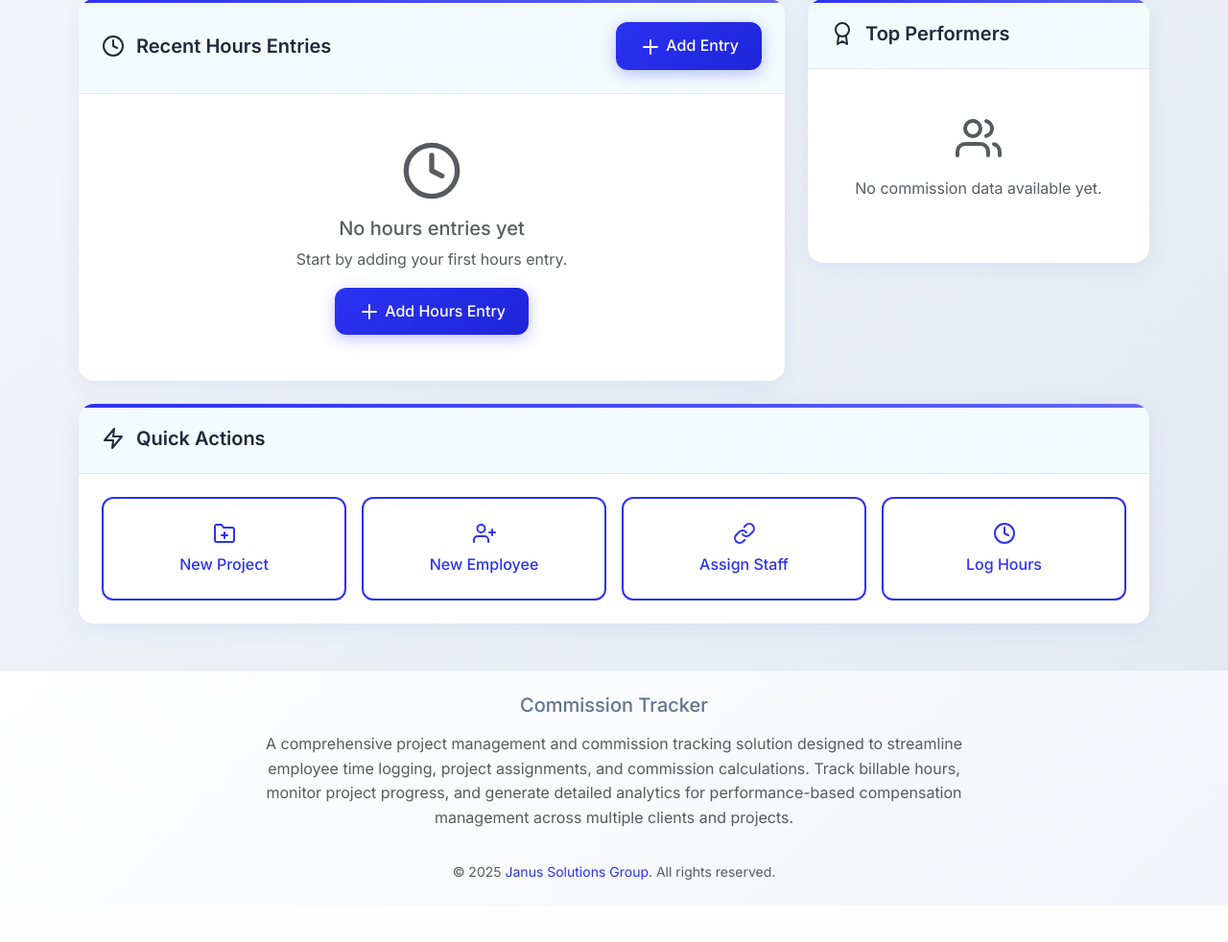
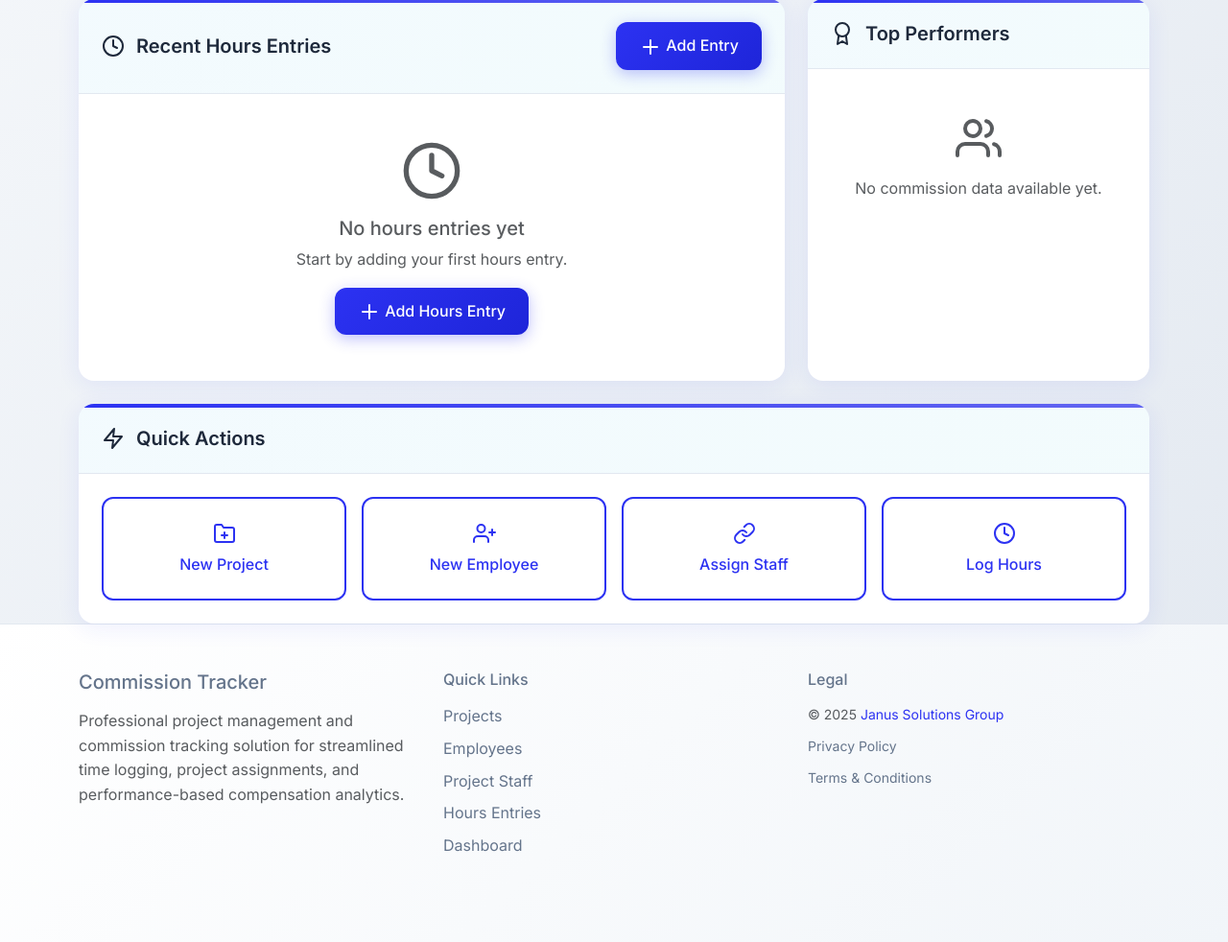
Before and after one commit to Janus-Solutions-Group/commission-tracker, a Flask app: page / in a window 1280 px wide. Shown: the part 696-1678 px from the top of the page at 96% size. Before the commit the page ends 1640 px from the top, so only its background shows below. Run offline with Flask 3, Linux system fonts and the light colour scheme; data that the repository does not hold is empty; some libraries are stand-ins or nearby versions.

Commit message:
Improve page layout and add legal information to the website footer
Implement full-height page layout, a three-column footer with description/links/legal info, and privacy/terms pages.

Replit-Commit-Author: Agent
Replit-Commit-Session-Id: 31bd8723-9d4e-493f-8ce9-2df7fc737b5d
Replit-Commit-Screenshot-Url: https://storage.googleapis.com/screenshot-production-us-central1/e74cdb80-f42f-4f1c-bbb9-40a12c1bf78d/c0511bb5-3208-44bd-90d1-8ebaee94e1bf.jpg

```diff
--- a/routes.py
+++ b/routes.py
@@ -245,3 +245,11 @@ def not_found(error):
 def internal_error(error):
     db.session.rollback()
     return render_template('500.html'), 500
+
+@app.route('/privacy-policy')
+def privacy_policy():
+    return render_template('privacy_policy.html')
+
+@app.route('/terms-conditions')
+def terms_conditions():
+    return render_template('terms_conditions.html')
--- a/templates/base.html
+++ b/templates/base.html
@@ -40,6 +40,9 @@
             color: var(--text);
             line-height: 1.6;
             overflow-x: hidden;
+            min-height: 100vh;
+            display: flex;
+            flex-direction: column;
         }
 
         /* Glassmorphism effect */
@@ -401,12 +404,48 @@
             z-index: 1;
         }
 
+        /* Main content area */
+        main {
+            flex: 1;
+            display: flex;
+            flex-direction: column;
+        }
+
+        .content-wrapper {
+            flex: 1;
+            display: flex;
+            flex-direction: column;
+        }
+
+        /* Tables and forms full height */
+        .card {
+            height: 100%;
+            display: flex;
+            flex-direction: column;
+        }
+
+        .card-body {
+            flex: 1;
+            display: flex;
+            flex-direction: column;
+        }
+
+        .table-responsive {
+            flex: 1;
+            overflow-y: auto;
+        }
+
         /* Footer */
         footer {
             background: linear-gradient(135deg, var(--surface) 0%, var(--background-secondary) 100%);
             border-top: 1px solid var(--border);
             color: var(--text-light);
-            margin-top: 4rem;
+            margin-top: auto;
+        }
+
+        footer a:hover {
+            color: var(--primary) !important;
+            transition: color 0.3s ease;
         }
 
         /* Quick actions */
@@ -505,24 +544,44 @@
     <main class="container mt-4">
         {% include 'components/flash_messages.html' %}
 
-        {% block content %}{% endblock %}
+        <div class="content-wrapper">
+            {% block content %}{% endblock %}
+        </div>
     </main>
 
-    <footer class="mt-5 py-4">
+    <footer class="py-5">
         <div class="container">
             <div class="row">
-                <div class="col-md-8 mx-auto text-center">
+                <!-- Column 1: Description -->
+                <div class="col-md-4 mb-4">
                     <h5 class="mb-3">Commission Tracker</h5>
-                    <p class="text-muted mb-3">
-                        A comprehensive project management and commission tracking solution designed to streamline employee time logging, project assignments, and commission calculations. Track billable hours, monitor project progress, and generate detailed analytics for performance-based compensation management across multiple clients and projects.
+                    <p class="text-muted">
+                        Professional project management and commission tracking solution for streamlined time logging, project assignments, and performance-based compensation analytics.
                     </p>
                 </div>
-            </div>
-            <div class="row mt-3">
-                <div class="col-12 text-center">
-                    <p class="text-muted mb-0 small">
-                        &copy; 2025 <a href="mailto:www.janussolutionsgroup.com" class="text-decoration-none" style="color: var(--primary);">Janus Solutions Group</a>. All rights reserved.
+
+                <!-- Column 2: Quick Links -->
+                <div class="col-md-4 mb-4">
+                    <h6 class="mb-3">Quick Links</h6>
+                    <ul class="list-unstyled">
+                        <li class="mb-2"><a href="{{ url_for('projects_list') }}" class="text-decoration-none" style="color: var(--text-light);">Projects</a></li>
+                        <li class="mb-2"><a href="{{ url_for('employees_list') }}" class="text-decoration-none" style="color: var(--text-light);">Employees</a></li>
+                        <li class="mb-2"><a href="{{ url_for('project_staff_list') }}" class="text-decoration-none" style="color: var(--text-light);">Project Staff</a></li>
+                        <li class="mb-2"><a href="{{ url_for('hours_list') }}" class="text-decoration-none" style="color: var(--text-light);">Hours Entries</a></li>
+                        <li class="mb-2"><a href="{{ url_for('dashboard') }}" class="text-decoration-none" style="color: var(--text-light);">Dashboard</a></li>
+                    </ul>
+                </div>
+
+                <!-- Column 3: Legal -->
+                <div class="col-md-4 mb-4">
+                    <h6 class="mb-3">Legal</h6>
+                    <p class="text-muted mb-2 small">
+                        &copy; 2025 <a href="mailto:www.janussolutionsgroup.com" class="text-decoration-none" style="color: var(--primary);">Janus Solutions Group</a>
                     </p>
+                    <ul class="list-unstyled">
+                        <li class="mb-2"><a href="{{ url_for('privacy_policy') }}" class="text-decoration-none small" style="color: var(--text-light);">Privacy Policy</a></li>
+                        <li class="mb-2"><a href="{{ url_for('terms_conditions') }}" class="text-decoration-none small" style="color: var(--text-light);">Terms & Conditions</a></li>
+                    </ul>
                 </div>
             </div>
         </div>
```
Also changed, not shown: templates/privacy_policy.html (added, +35 -0 lines), templates/terms_conditions.html (added, +38 -0 lines).
